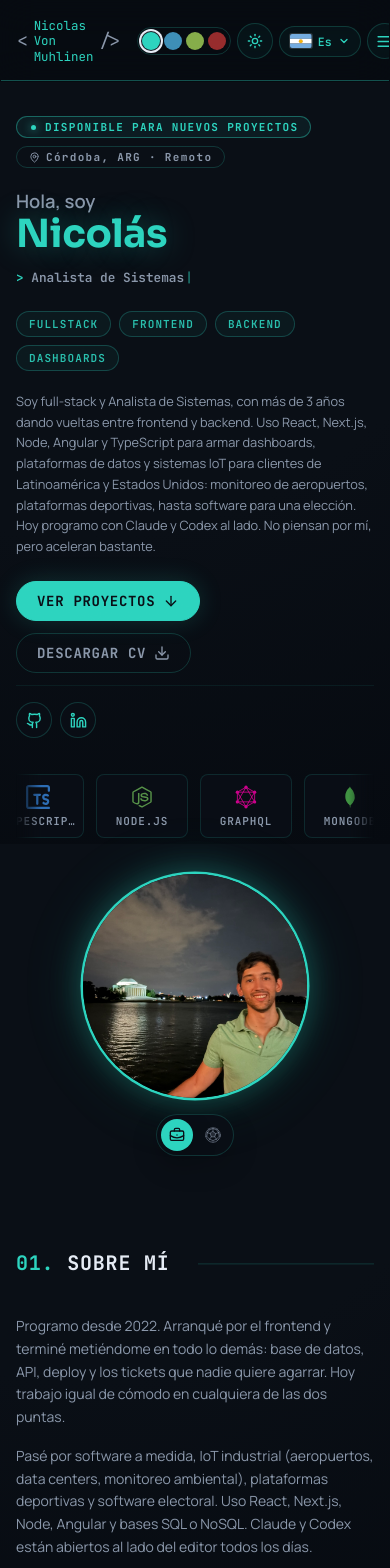
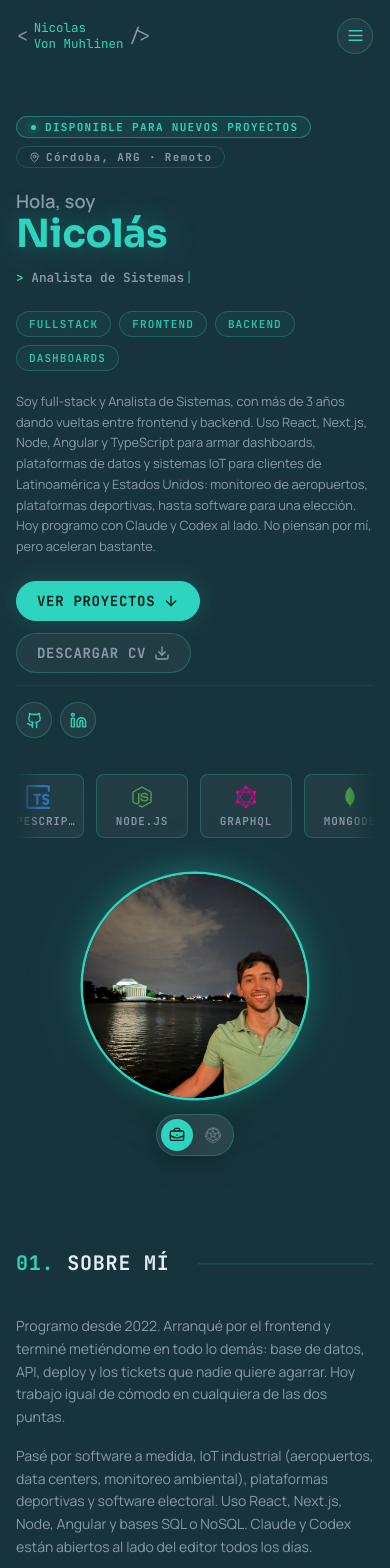
Before and after one commit to nicovon24/PortafolioNuevo, a Next.js app: page / in a window 390 px wide. Shown: the top 1568 px of the page. Built offline with nearby package versions, Linux system fonts and the light colour scheme.

Commit message:
feat(theme): unifica fondo y controles en dark mode

```diff
--- a/public/locales/en/common.json
+++ b/public/locales/en/common.json
@@ -9,7 +9,9 @@
     "mainNav": "Main navigation",
     "mobileNav": "Mobile navigation",
     "openMenu": "Open menu",
-    "closeMenu": "Close menu"
+    "closeMenu": "Close menu",
+    "language": "Language",
+    "theme": "Theme"
   },
   "hero": {
     "greeting": "Hi, I'm",
--- a/public/locales/es/common.json
+++ b/public/locales/es/common.json
@@ -9,7 +9,9 @@
     "mainNav": "Navegación principal",
     "mobileNav": "Navegación móvil",
     "openMenu": "Abrir menú",
-    "closeMenu": "Cerrar menú"
+    "closeMenu": "Cerrar menú",
+    "language": "Idioma",
+    "theme": "Tema"
   },
   "hero": {
     "greeting": "Hola, soy",
--- a/src/components/sections/HeroSection.tsx
+++ b/src/components/sections/HeroSection.tsx
@@ -35,13 +35,13 @@ const HERO_CAROUSEL: Array<{ name: string; icon: TechSlug }> = [
 ];
 
 const btnPrimary =
-  "inline-flex min-h-10 items-center justify-center gap-2 rounded-full border border-accent bg-accent px-5 font-mono text-sm font-bold uppercase tracking-wider text-background shadow-[0_0_24px_color-mix(in_srgb,var(--color-accent)_18%,transparent)] transition-colors hover:border-accent-2 hover:bg-accent-2";
+  "inline-flex min-h-10 items-center justify-center gap-2 rounded-full border border-accent bg-accent px-5 font-mono text-sm font-bold uppercase tracking-wider text-accent-contrast shadow-[0_0_24px_color-mix(in_srgb,var(--color-accent)_18%,transparent)] transition-colors hover:border-accent-2 hover:bg-accent-2";
 
 const btnSecondary =
-  "inline-flex min-h-10 items-center justify-center gap-2 rounded-full border border-line bg-transparent px-5 font-mono text-sm font-bold uppercase tracking-wider text-muted transition-colors hover:border-accent hover:text-accent";
+  "control-surface inline-flex min-h-10 items-center justify-center gap-2 rounded-full border px-5 font-mono text-sm font-bold uppercase tracking-wider text-muted transition-colors hover:border-accent hover:bg-accent/8 hover:text-accent";
 
 const iconBtn =
-  "grid size-9 place-items-center rounded-full border border-line bg-panel-strong text-accent transition-colors hover:border-accent-2 hover:bg-accent-2/12 hover:text-accent-2";
+  "control-surface grid size-9 place-items-center rounded-full border text-accent transition-colors hover:border-accent-2 hover:bg-accent-2/12 hover:text-accent-2";
 
 const nameLine2Class =
   "font-display font-bold text-accent text-[clamp(2.35rem,calc(1rem+5.85vw),4.65rem)] leading-[0.92] [text-shadow:0_0_30px_color-mix(in_srgb,var(--color-accent)_35%,transparent)]";
@@ -107,7 +107,7 @@ function HeroRingStat({ label, value }: { label: string; value: string }) {
         {label}
       </span>
       <div
-        className="relative grid size-[4.35rem] place-items-center rounded-full border-2 border-dashed border-accent/75 bg-panel-strong shadow-[0_0_28px_color-mix(in_srgb,var(--color-accent)_18%,transparent),inset_0_0_20px_color-mix(in_srgb,var(--color-accent)_8%,transparent)] backdrop-blur-sm sm:size-[4.85rem]"
+        className="hero-ring-stat control-surface-strong relative grid size-[4.35rem] place-items-center rounded-full border-2 border-dashed border-accent/75 shadow-[0_0_28px_color-mix(in_srgb,var(--color-accent)_18%,transparent),inset_0_0_20px_color-mix(in_srgb,var(--color-accent)_8%,transparent)] backdrop-blur-sm sm:size-[4.85rem]"
         aria-hidden
       >
         <div className="pointer-events-none absolute inset-0 rounded-full border border-accent/25" />
@@ -296,7 +296,7 @@ export default function HeroSection() {
                   return (
                   <li
                     key={`${item.name}-${i}`}
-                    className={`group/hero-tech-item flex w-[5.75rem] shrink-0 flex-col items-center justify-center gap-1.5 rounded-lg border border-line/70 bg-panel-strong px-2 py-2.5 backdrop-blur-sm transition-all duration-200 hover:-translate-y-0.5 sm:w-[6.25rem] ${
+                    className={`tech-surface-card group/hero-tech-item flex w-[5.75rem] shrink-0 flex-col items-center justify-center gap-1.5 rounded-lg border border-line/70 bg-panel-strong px-2 py-2.5 backdrop-blur-sm transition-all duration-200 hover:-translate-y-0.5 sm:w-[6.25rem] ${
                       isEven
                         ? "hover:border-accent hover:bg-accent/4 hover:shadow-[0_0_0_1px_color-mix(in_srgb,var(--color-accent)_40%,transparent)_inset,0_0_18px_color-mix(in_srgb,var(--color-accent)_22%,transparent)]"
                         : "hover:border-accent-2 hover:bg-accent-2/4 hover:shadow-[0_0_0_1px_color-mix(in_srgb,var(--color-accent-2)_40%,transparent)_inset,0_0_18px_color-mix(in_srgb,var(--color-accent-2)_22%,transparent)]"
--- a/src/components/sections/ProjectsSection.tsx
+++ b/src/components/sections/ProjectsSection.tsx
@@ -46,7 +46,7 @@ export default function ProjectsSection() {
         <div
           role="tablist"
           aria-label={t("projects.filters.filterLabel")}
-          className="inline-flex flex-wrap items-center gap-1.5 rounded-full border border-line/40 bg-panel/50 p-1.5 backdrop-blur-md shadow-card-sm"
+          className="control-surface inline-flex flex-wrap items-center gap-1.5 rounded-full border p-1.5 backdrop-blur-md shadow-card-sm"
         >
           {tabs.map(([value, count]) => {
             const active = filter === value;
--- a/src/components/sections/TechSection.tsx
+++ b/src/components/sections/TechSection.tsx
@@ -43,7 +43,7 @@ export default function TechSection() {
       <div
         role="tablist"
         aria-label={t("tech.groupLabel")}
-        className="mb-6 inline-flex flex-wrap items-center gap-1.5 rounded-full border border-line/40 bg-panel/50 p-1.5 backdrop-blur-md shadow-card-sm"
+        className="control-surface mb-6 inline-flex flex-wrap items-center gap-1.5 rounded-full border p-1.5 backdrop-blur-md shadow-card-sm"
       >
         {tabs.map((tab) => {
           const isActive = active === tab.key;
@@ -90,9 +90,9 @@ export default function TechSection() {
                 key={`${item.name}-${index}`}
                 aria-hidden={index >= items.length ? true : undefined}
                 className={cn(
-                  "group/tech-card relative flex w-36 sm:w-40 shrink-0 flex-col items-center justify-center gap-2.5 rounded-2xl border p-4 text-center backdrop-blur-md transition-all duration-300 hover:-translate-y-1.5 hover:shadow-[0_12px_28px_-6px_color-mix(in_srgb,var(--color-accent)_22%,transparent)]",
+                  "tech-surface-card group/tech-card relative flex w-36 sm:w-40 shrink-0 flex-col items-center justify-center gap-2.5 rounded-2xl border p-4 text-center backdrop-blur-md transition-all duration-300 hover:-translate-y-1.5 hover:shadow-[0_12px_28px_-6px_color-mix(in_srgb,var(--color-accent)_22%,transparent)]",
                   isPrimary
-                    ? "border-accent/40 bg-panel-strong/80 hover:border-accent"
+                    ? "tech-stack-card--primary border-accent/40 bg-panel-strong/80 hover:border-accent"
                     : "border-line/40 bg-panel/50 hover:border-accent/50"
                 )}
               >
--- a/src/components/ui/Footer.tsx
+++ b/src/components/ui/Footer.tsx
@@ -7,13 +7,13 @@ import { useTranslation } from "react-i18next";
 import { navItems, profile } from "@/data/portfolio";
 
 const iconBtn =
-  "grid size-9 place-items-center rounded-full border border-line bg-accent/4 text-accent transition-all hover:-translate-y-0.5 hover:border-accent hover:bg-accent/10";
+  "control-surface grid size-9 place-items-center rounded-full border text-accent transition-all hover:-translate-y-0.5 hover:border-accent hover:bg-accent/10";
 
 const actionPrimary =
-  "inline-flex min-h-10 items-center justify-center gap-2 rounded-full border border-accent bg-accent px-5 font-mono text-mini font-bold uppercase tracking-[0.12em] text-background transition-colors hover:border-accent-2 hover:bg-accent-2";
+  "inline-flex min-h-10 items-center justify-center gap-2 rounded-full border border-accent bg-accent px-5 font-mono text-mini font-bold uppercase tracking-[0.12em] text-accent-contrast transition-colors hover:border-accent-2 hover:bg-accent-2";
 
 const actionSecondary =
-  "inline-flex min-h-10 items-center justify-center gap-2 rounded-full border border-line bg-panel-strong px-5 font-mono text-mini font-bold uppercase tracking-[0.12em] text-ink transition-colors hover:border-accent hover:text-accent";
+  "control-surface inline-flex min-h-10 items-center justify-center gap-2 rounded-full border px-5 font-mono text-mini font-bold uppercase tracking-[0.12em] text-ink transition-colors hover:border-accent hover:text-accent";
 
 export default function Footer() {
   const { t } = useTranslation();
--- a/src/components/ui/LanguageToggle.tsx
+++ b/src/components/ui/LanguageToggle.tsx
@@ -26,7 +26,7 @@ export default function LanguageToggle() {
       type="button"
       onClick={toggle}
       aria-label={lang === "es" ? "Switch to English" : "Cambiar a Español"}
-      className="flex items-center gap-1.5 rounded-full border border-line bg-accent/4 px-2.5 py-1.5 font-mono text-[0.72rem] font-semibold text-accent transition-colors hover:border-accent-2 hover:bg-accent-2/12 hover:text-accent-2"
+      className="control-surface flex items-center gap-1.5 rounded-full border px-2.5 py-1.5 font-mono text-[0.72rem] font-semibold text-accent transition-colors hover:border-accent-2 hover:bg-accent-2/12 hover:text-accent-2"
     >
       <Flag className="h-[0.9rem] w-[1.35rem] shrink-0 rounded-[2px] ring-1 ring-white/15" />
       <span>{current.label}</span>
--- a/src/components/ui/Navbar.tsx
+++ b/src/components/ui/Navbar.tsx
@@ -1,7 +1,7 @@
 "use client";
 
 import { Menu, X } from "lucide-react";
-import { motion } from "framer-motion";
+import { AnimatePresence, motion } from "framer-motion";
 import { useEffect, useMemo, useState } from "react";
 import { useTranslation } from "react-i18next";
 import { navItems } from "@/data/portfolio";
@@ -10,7 +10,7 @@ import LanguageToggle from "@/components/ui/LanguageToggle";
 import ThemeControls from "@/components/ui/ThemeControls";
 
 const headerIconBtn =
-  "grid size-9 place-items-center rounded-full border border-line bg-accent/4 text-accent transition-colors hover:border-accent-2 hover:bg-accent-2/12 hover:text-accent-2";
+  "control-surface grid size-9 place-items-center rounded-full border text-accent transition-colors hover:border-accent-2 hover:bg-accent-2/12 hover:text-accent-2";
 
 function useActiveSectionHref() {
   const ids = useMemo(() => navItems.map((item) => item.href.replace(/^#/, "")), []);
@@ -77,26 +77,28 @@ export default function Navbar() {
     return () => window.removeEventListener("scroll", handleScroll);
   }, []);
 
+  // El panel mobile tapa toda la pantalla: bloquea el scroll de fondo
+  // mientras esta abierto, igual que hace el Loader.
+  useEffect(() => {
+    document.body.style.overflow = open ? "hidden" : "";
+    return () => {
+      document.body.style.overflow = "";
+    };
+  }, [open]);
+
   return (
+    <>
     <motion.header
       className={cn(
-        "fixed top-0 left-1/2 z-40 w-full -translate-x-1/2 border border-transparent bg-background-deep/72 backdrop-blur-[18px] px-page",
+        "portfolio-navbar fixed top-0 left-1/2 z-40 w-full -translate-x-1/2 border border-transparent px-page",
         open ? "overflow-visible" : "overflow-hidden",
         hasScrolled &&
-          "w-[min(94vw,84rem)] rounded-full border-line bg-panel-strong shadow-[0_18px_60px_rgba(0,0,0,0.34)]",
+          "w-[min(94vw,84rem)] rounded-full border-line shadow-[0_18px_60px_rgba(0,0,0,0.34)]",
       )}
       initial={{ opacity: 0, y: -42 }}
       animate={{ opacity: 1, y: hasScrolled ? 16 : 0 }}
       transition={{ duration: 0.55, ease: [0.22, 1, 0.36, 1] }}
     >
-      {/* Línea inferior estática, como en la referencia visual. */}
-      <span
-        className={cn(
-          "pointer-events-none absolute bottom-0 left-0 h-px w-full bg-accent/35 opacity-100 transition-opacity duration-300",
-          hasScrolled && "opacity-0",
-        )}
-        aria-hidden="true"
-      />
       <div className={cn(
         "mx-auto flex w-full max-w-shell items-center justify-between gap-[clamp(1rem,2vw,2.5rem)] py-[1.05rem]",
         hasScrolled && "py-3",
@@ -132,12 +134,15 @@ export default function Navbar() {
           </a>
         ))}
       </nav>
-      <div className="relative z-[1] flex items-center gap-1.5">
+      {/* Controles de tema/idioma solo en desktop: en mobile viven dentro
+          del panel full-screen, con mas espacio y labels legibles. */}
+      <div className="relative z-[1] hidden items-center gap-1.5 lg:flex">
         <ThemeControls />
         <LanguageToggle />
+      </div>
       <button
         type="button"
-          className={cn(headerIconBtn, "lg:hidden")}
+        className={cn(headerIconBtn, "relative z-1 lg:hidden")}
         onClick={() => setOpen((value) => !value)}
         aria-label={open ? "Cerrar menu" : "Abrir menu"}
         aria-expanded={open}
@@ -145,31 +150,58 @@ export default function Navbar() {
         {open ? <X size={19} /> : <Menu size={19} />}
       </button>
       </div>
+    </motion.header>
+
+    <AnimatePresence>
       {open && (
-        <motion.nav
-          className="absolute top-[calc(100%+10px)] right-0 z-50 grid w-[min(260px,88vw)] gap-3 rounded-[22px] border border-line bg-panel-strong p-4 shadow-[0_24px_60px_rgba(25,25,25,0.14)] lg:hidden"
+        <motion.div
+          className="fixed inset-0 z-30 flex flex-col overflow-y-auto bg-background-deep pt-[calc(env(safe-area-inset-top)+5.5rem)] pb-10 lg:hidden"
           aria-label={t("nav.mobileNav")}
-          initial={{ opacity: 0, y: -14, scale: 0.98 }}
-          animate={{ opacity: 1, y: 0, scale: 1 }}
+          initial={{ opacity: 0 }}
+          animate={{ opacity: 1 }}
+          exit={{ opacity: 0 }}
           transition={{ duration: 0.25, ease: "easeOut" }}
         >
-          {navItems.map((item) => (
+          <nav
+            className="flex flex-col gap-1 px-page"
+            aria-label={t("nav.mainNav")}
+          >
+            {navItems.map((item, index) => (
               <a
                 key={item.href}
                 href={item.href}
                 className={cn(
-                "rounded-lg px-2 py-2 text-ink transition-colors hover:text-accent-2",
+                  "flex items-center gap-3 rounded-2xl px-3 py-3.5 font-mono text-lg text-ink transition-colors hover:text-accent-2",
                   activeHref === item.href && "bg-accent/14 text-accent",
                 )}
                 aria-current={activeHref === item.href ? "location" : undefined}
                 onClick={() => setOpen(false)}
               >
+                <span className="font-mono text-xs text-muted">
+                  {String(index + 1).padStart(2, "0")}
+                </span>
                 {t(item.label)}
               </a>
             ))}
-        </motion.nav>
+          </nav>
+
+          <div className="mt-8 flex flex-col gap-4 border-t border-line px-page pt-6">
+            <div className="flex items-center justify-between">
+              <span className="font-mono text-xs font-semibold uppercase tracking-[0.14em] text-muted">
+                {t("nav.language")}
+              </span>
+              <LanguageToggle />
+            </div>
+            <div className="flex items-center justify-between">
+              <span className="font-mono text-xs font-semibold uppercase tracking-[0.14em] text-muted">
+                {t("nav.theme")}
+              </span>
+              <ThemeControls />
+            </div>
+          </div>
+        </motion.div>
       )}
-      </div>
-    </motion.header>
+    </AnimatePresence>
+    </>
   );
 }
--- a/src/components/ui/ProfilePhotoToggle.tsx
+++ b/src/components/ui/ProfilePhotoToggle.tsx
@@ -23,7 +23,7 @@ export default function ProfilePhotoToggle({
 
   return (
     <div
-      className="flex items-center gap-1 rounded-full border border-line bg-panel-strong p-1 shadow-card-sm backdrop-blur-sm"
+      className="control-surface-strong flex items-center gap-1 rounded-full border p-1 shadow-card-sm backdrop-blur-sm"
       role="group"
       aria-label={t("photoMode.label")}
     >
@@ -35,7 +35,7 @@ export default function ProfilePhotoToggle({
         title={t("photoMode.work")}
         className={cn(
           "grid size-8 place-items-center rounded-full text-muted transition-all hover:bg-accent/10 hover:text-accent",
-          mode === "work" && "bg-accent text-background shadow-card-sm hover:bg-accent hover:text-background",
+          mode === "work" && "bg-accent text-accent-contrast shadow-card-sm hover:bg-accent hover:text-accent-contrast",
         )}
       >
         <BriefcaseBusiness size={16} />
@@ -48,7 +48,7 @@ export default function ProfilePhotoToggle({
         title={t("photoMode.football")}
         className={cn(
           "grid size-8 place-items-center rounded-full text-muted transition-all hover:bg-accent/10 hover:text-accent",
-          mode === "football" && "bg-accent text-background shadow-card-sm hover:bg-accent hover:text-background",
+          mode === "football" && "bg-accent text-accent-contrast shadow-card-sm hover:bg-accent hover:text-accent-contrast",
         )}
       >
         <SoccerBallIcon className="size-4" />
--- a/src/components/ui/ThemeControls.tsx
+++ b/src/components/ui/ThemeControls.tsx
@@ -8,7 +8,7 @@ const PALETTES: Array<{ key: ThemePalette; label: string; swatch: string }> = [
   { key: "ocean", label: "Ocean", swatch: "#2dd4bf" },
   { key: "blue", label: "Blue", swatch: "#57c7ff" },
   { key: "lime", label: "Lime", swatch: "#bef264" },
-  { key: "red", label: "Red", swatch: "#d63a3a" },
+  { key: "red", label: "Pink", swatch: "#ff4785" },
 ];
 
 export default function ThemeControls() {
@@ -37,7 +37,7 @@ export default function ThemeControls() {
         onClick={toggleMode}
         aria-label={mode === "dark" ? "Cambiar a modo claro" : "Cambiar a modo oscuro"}
         title={mode === "dark" ? "Modo claro" : "Modo oscuro"}
-        className="grid size-9 place-items-center rounded-full border border-line bg-accent/4 text-accent transition-colors hover:border-accent-2 hover:bg-accent-2/12 hover:text-accent-2"
+        className="control-surface grid size-9 place-items-center rounded-full border text-accent transition-colors hover:border-accent-2 hover:bg-accent-2/12 hover:text-accent-2"
       >
         {mode === "dark" ? <Sun size={16} /> : <Moon size={16} />}
       </button>
--- a/src/styles/globals.css
+++ b/src/styles/globals.css
@@ -61,8 +61,12 @@
 
 :root,
 [data-mode="dark"] {
-  --color-background: #0a0f16;
-  --color-background-deep: #060a10;
+  --color-background: #141c28;
+  --color-background-deep: #0e1621;
+  --page-background: color-mix(in srgb, var(--color-background) 87%, var(--color-accent) 13%);
+  --surface-control: color-mix(in srgb, var(--page-background) 96%, white 4%);
+  --surface-control-strong: color-mix(in srgb, var(--page-background) 92%, white 8%);
+  --border-control: color-mix(in srgb, var(--color-accent) 28%, transparent);
   --color-ink: #e6ecf5;
   --color-muted: #8b98ab;
   --color-muted-2: #a3aec0;
@@ -78,6 +82,10 @@
 [data-mode="light"] {
   --color-background: #eef8fc;
   --color-background-deep: #deedf5;
+  --page-background: color-mix(in srgb, var(--color-background) 96%, var(--color-accent) 4%);
+  --surface-control: color-mix(in srgb, var(--color-background) 92%, white 8%);
+  --surface-control-strong: color-mix(in srgb, var(--color-background) 82%, white 18%);
+  --border-control: var(--color-line);
   --color-ink: #101826;
   --color-muted: #56637a;
   --color-muted-2: #465166;
@@ -142,21 +150,21 @@
   --color-line: rgba(101, 163, 13, 0.24);
 }
 
-/* 4. Palette: Red */
+/* 4. Palette: Pink (conserva la key "red" por compatibilidad) */
 [data-palette="red"],
 [data-palette="red"][data-mode="dark"] {
-  --color-accent: #d63a3a;
-  --color-accent-2: #ef5858;
-  --color-accent-contrast: #2a0605;
-  --line: rgba(214, 58, 58, 0.24);
-  --color-line: rgba(214, 58, 58, 0.24);
+  --color-accent: #ff4785;
+  --color-accent-2: #ff6b9d;
+  --color-accent-contrast: #2a0715;
+  --line: rgba(255, 71, 133, 0.24);
+  --color-line: rgba(255, 71, 133, 0.24);
 }
 [data-palette="red"][data-mode="light"] {
-  --color-accent: #c22c2c;
-  --color-accent-2: #a12222;
+  --color-accent: #db2777;
+  --color-accent-2: #be185d;
   --color-accent-contrast: #ffffff;
-  --line: rgba(194, 44, 44, 0.24);
-  --color-line: rgba(194, 44, 44, 0.24);
+  --line: rgba(219, 39, 119, 0.24);
+  --color-line: rgba(219, 39, 119, 0.24);
 }
 
 @layer base {
@@ -172,49 +180,11 @@
   }
 
   body::before {
-    position: fixed;
-    inset: 0;
-    z-index: -2;
-    content: "";
-    pointer-events: none;
-    background:
-      radial-gradient(
-        circle at 85% 15%,
-        color-mix(in srgb, var(--color-accent) 10%, transparent),
-        transparent 45%
-      ),
-      radial-gradient(
-        circle at 10% 80%,
-        color-mix(in srgb, var(--color-accent) 6%, transparent),
-        transparent 50%
-      );
+    content: none;
   }
 
   body::after {
-    position: fixed;
-    inset: 0;
-    z-index: -1;
-    content: "";
-    pointer-events: none;
-    background:
-      radial-gradient(
-        62rem 58rem at 100% 52%,
-        color-mix(in srgb, var(--color-accent) 8%, transparent) 0%,
-        transparent 64%
-      ),
-      radial-gradient(
-        58rem 54rem at 0% 78%,
-        color-mix(in srgb, var(--color-accent-2) 7%, transparent) 0%,
-        transparent 66%
-      ),
-      radial-gradient(
-        140% 110% at 50% 45%,
-        transparent 58%,
-        color-mix(in srgb, black 18%, transparent) 86%,
-        color-mix(in srgb, black 30%, transparent) 100%
-      );
-    background-repeat: no-repeat;
-    background-position: center;
+    content: none;
   }
 
   body {
@@ -223,27 +193,37 @@
     overflow-x: hidden;
     width: var(--layout-shell-width);
     margin-inline: auto;
-    background-image: radial-gradient(
-      circle at 20% 10%,
-      var(--color-background),
-      var(--color-background) 55%,
-      var(--color-background-deep) 100%
-    );
-    background-attachment: fixed;
+    background: var(--page-background);
   }
+}
 
-  [data-mode="light"] body::before {
-    background:
-      radial-gradient(circle at 82% 12%, color-mix(in srgb, var(--color-accent) 13%, transparent), transparent 42%),
-      radial-gradient(circle at 12% 72%, color-mix(in srgb, var(--color-accent-2) 8%, transparent), transparent 48%);
-  }
+.portfolio-navbar {
+  background: var(--page-background);
+}
 
-  [data-mode="light"] body::after {
-    background:
-      radial-gradient(70rem 55rem at 100% 48%, color-mix(in srgb, var(--color-accent) 8%, transparent), transparent 66%),
-      radial-gradient(60rem 52rem at 0% 78%, color-mix(in srgb, var(--color-accent-2) 6%, transparent), transparent 68%),
-      linear-gradient(180deg, color-mix(in srgb, white 24%, transparent), transparent 32%, color-mix(in srgb, var(--color-accent) 3%, transparent));
-  }
+.control-surface {
+  border-color: var(--border-control);
+  background: var(--surface-control);
+}
+
+.control-surface-strong {
+  border-color: var(--border-control);
+  background: var(--surface-control-strong);
+}
+
+.hero-ring-stat {
+  border-color: color-mix(in srgb, var(--color-accent) 75%, transparent);
+}
+
+/* Hero y Tech comparten una superficie casi integrada; el borde define la card. */
+[data-mode="dark"] .tech-surface-card {
+  border-color: color-mix(in srgb, var(--color-accent) 24%, transparent);
+  background: color-mix(in srgb, var(--page-background) 96%, white 4%);
+}
+
+[data-mode="dark"] .tech-stack-card--primary {
+  border-color: color-mix(in srgb, var(--color-accent) 42%, transparent);
+  background: color-mix(in srgb, var(--page-background) 93%, white 7%);
 }
 
 html.with-hud-cursor * {
```
Also changed, not shown: src/components/ui/Button.tsx (+4 -4 lines). Lines whose indentation alone changed are shown as unchanged.
